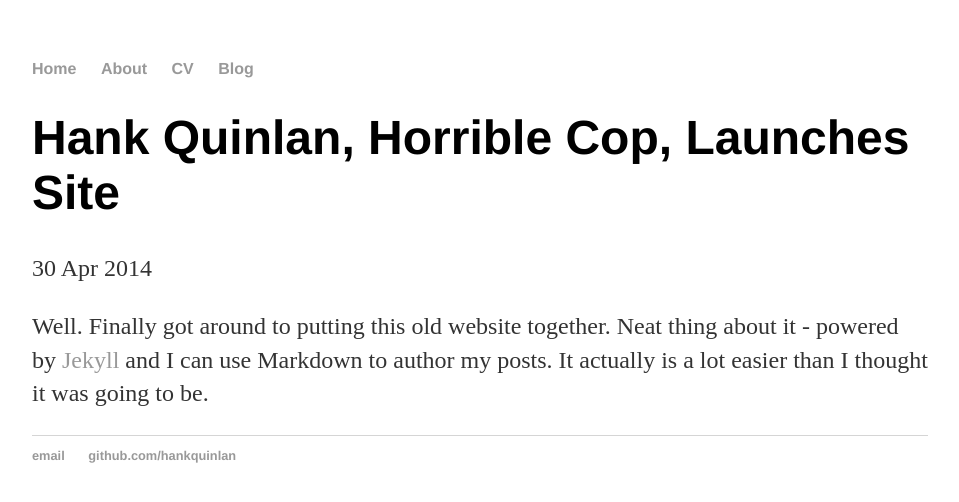
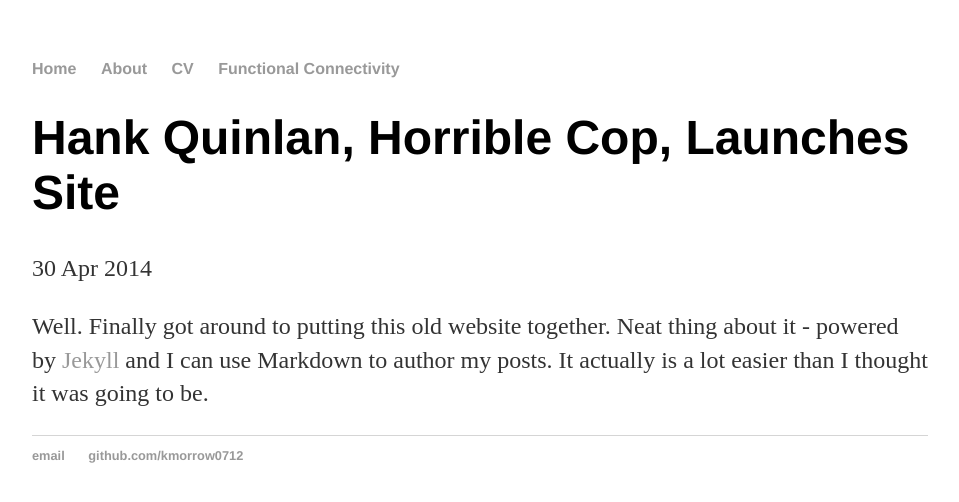
Before and after one commit to kmorrow0712/MAX-functionalConnectivity, a Jekyll site: the page built from _posts/2020-11-02-kmorrow-site-launched.md, in a window 1280 px wide. Shown: the top 502 px of the page, without its empty margins (160-1119 px from the left). Built offline with Jekyll 4.4.1, drawn with Linux system fonts in a browser that asks for light colours.

Commit message:
Update default.html

```diff
--- a/_layouts/default.html
+++ b/_layouts/default.html
@@ -11,7 +11,7 @@
 	        		<li><a href="/">Home</a></li>
 		        	<li><a href="/about">About</a></li>
 	        		<li><a href="/cv">CV</a></li>
-	        		<li><a href="/blog">Blog</a></li>
+	        		<li><a href="/blog">Functional Connectivity</a></li>
 	    		</ul>
 			</nav>
 			<div class="container">
@@ -21,8 +21,8 @@
 			</div><!-- /.container -->
 			<footer>
 	    		<ul>
-	        		<li><a href="mailto:hankquinlanhub@gmail.com">email</a></li>
-	        		<li><a href="https://github.com/hankquinlan">github.com/hankquinlan</a></li>
+	        		<li><a href="mailto:kmorrow0712@gmail.com">email</a></li>
+	        		<li><a href="https://github.com/kmorrow0712">github.com/kmorrow0712</a></li>
 				</ul>
 			</footer>
 		</body>
```
